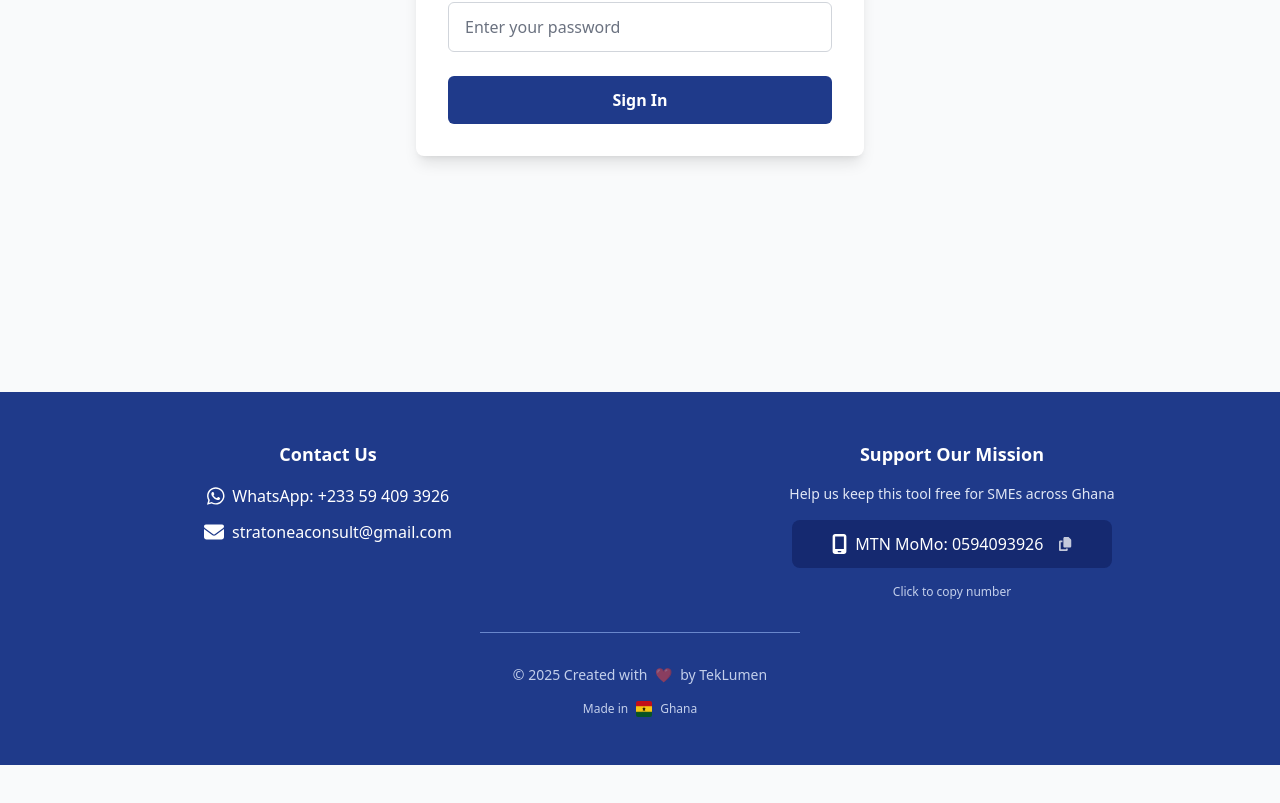
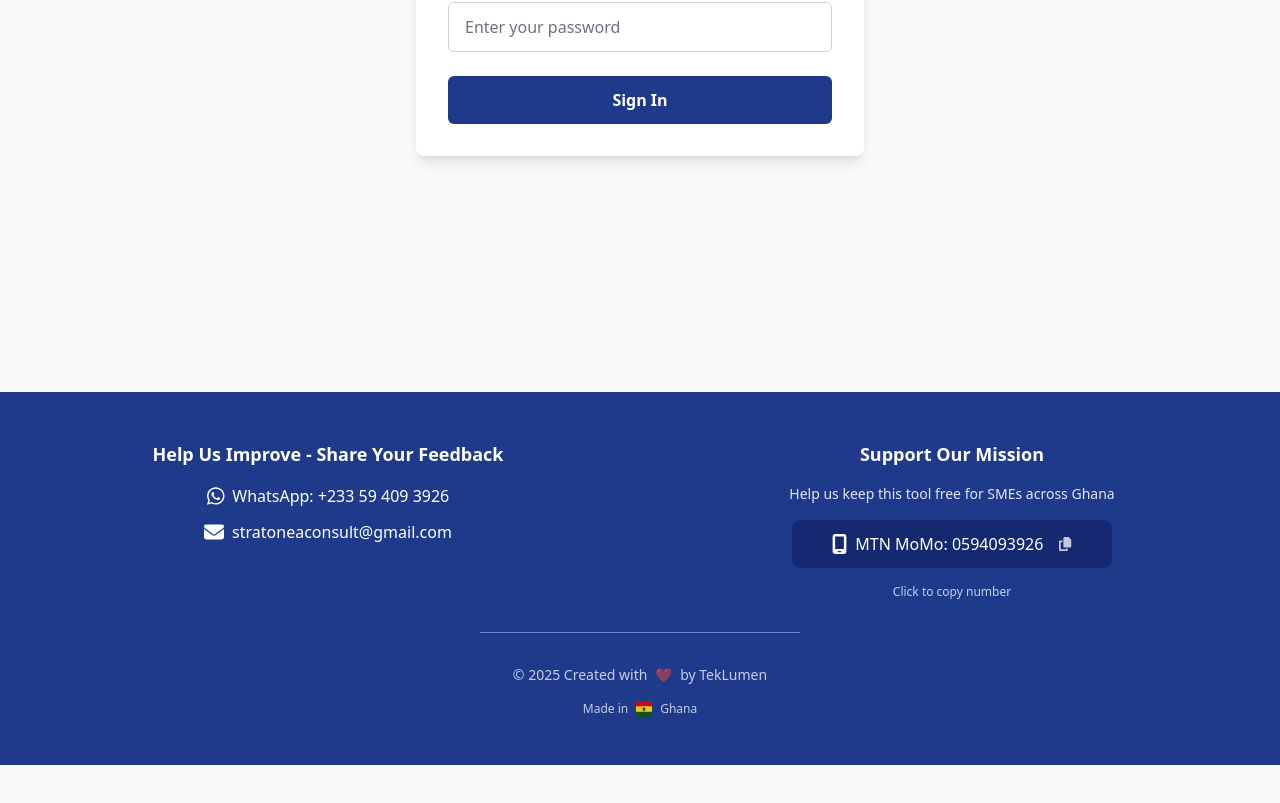
Before and after one commit to Benappiahpoku/Stratonea-Frontend-Starter-v1, a Vue app: page / in a window 1280 px wide. Shown: the part 520-1323 px from the top of the page. Built offline with nearby package versions, Linux system fonts and the light colour scheme.

Commit message:
Improve-share

```diff
--- a/src/components/layout/Footer.vue
+++ b/src/components/layout/Footer.vue
@@ -6,7 +6,7 @@
       <div class="grid grid-cols-1 md:grid-cols-2 gap-8 text-center">
         <!-- Contact Section -->
         <div class="space-y-4">
-          <h3 class="text-lg font-semibold">Contact Us</h3>
+          <h3 class="text-lg font-semibold">Help Us Improve - Share Your Feedback</h3>
           <div class="space-y-3">
             <!-- WhatsApp -->
             <a href="https://wa.me/233594093926" target="_blank" rel="noopener noreferrer"
```
